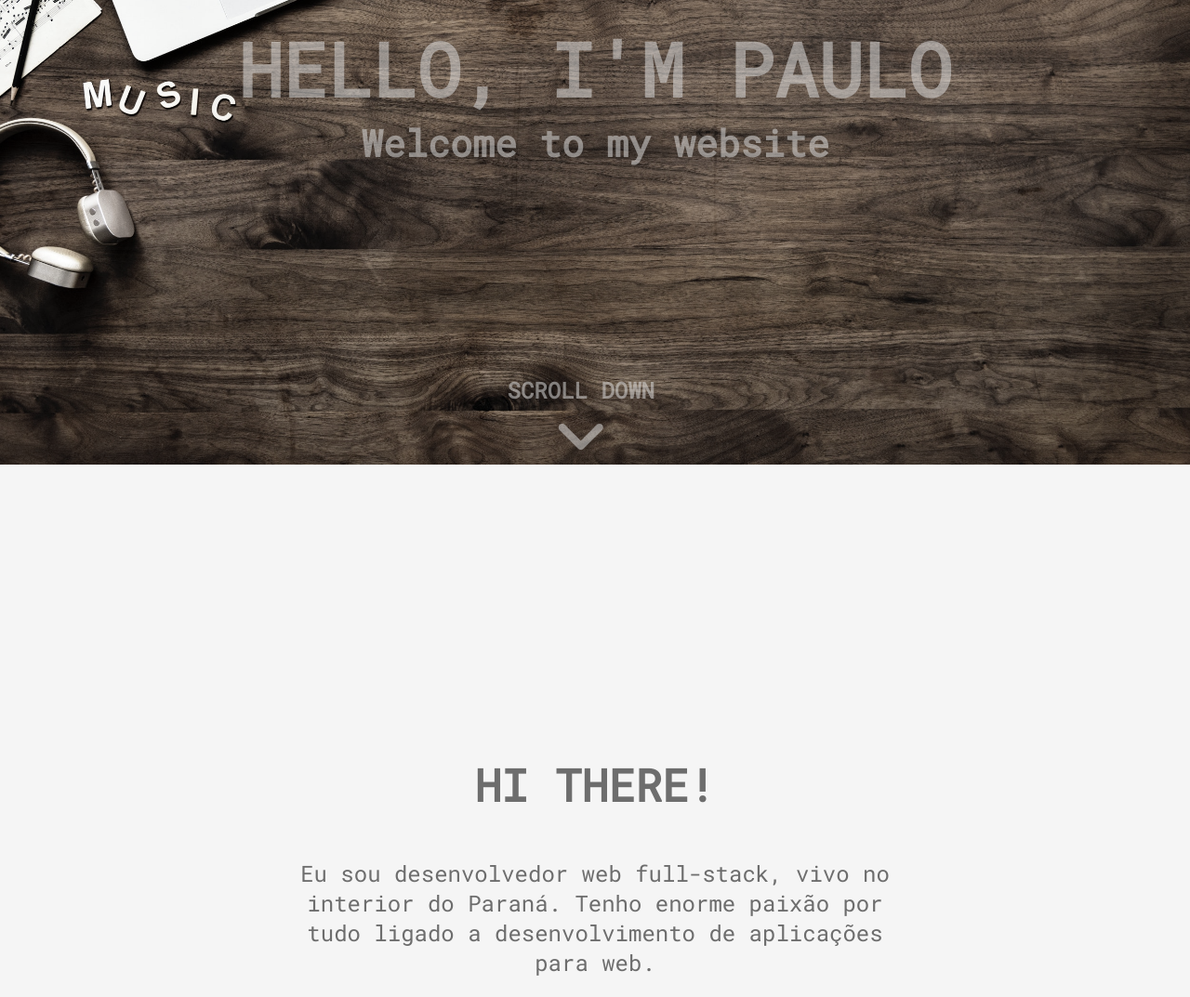
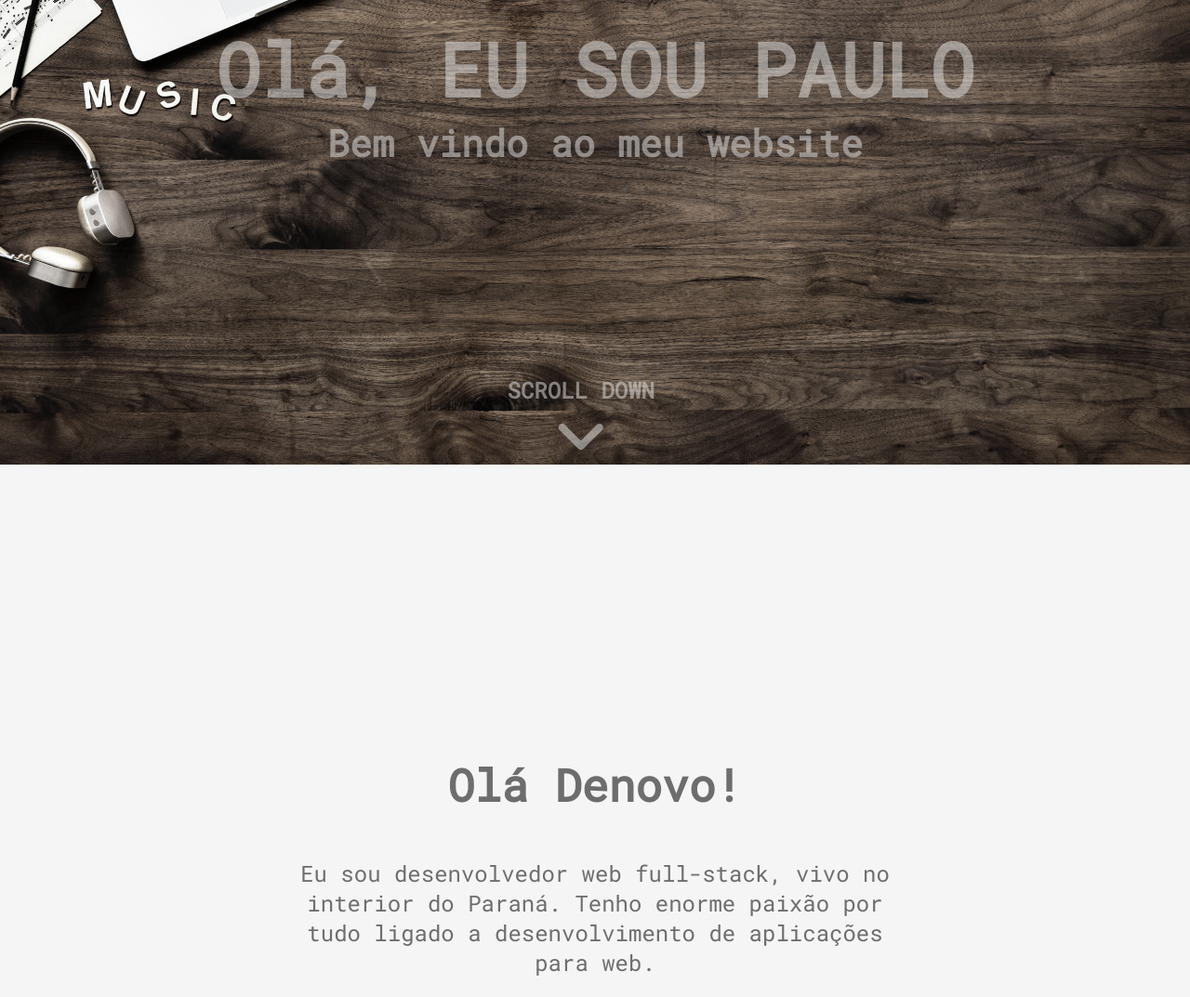
Before and after one commit to PauloFS01/mywebsite, a website: page dist/index.html in a window 1280 px wide. Shown: the part 300-1373 px from the top of the page at 93% size. Drawn offline with Linux system fonts and the light colour scheme.

Commit message:
feature/readme-and-fix

```diff
--- a/dist/index.html
+++ b/dist/index.html
@@ -76,8 +76,8 @@
           <!--desktop version-->
           <div id="desktop-presentation" class="desktop-hiddens">
             <div id="bg-blur"></div>
-            <h1>HELLO, I'M PAULO</h1>
-            <h2>Welcome to my website</h2>
+            <h1>Olá, EU SOU PAULO</h1>
+            <h2>Bem vindo ao meu website</h2>
             <div id="scroll-down">
               <a href="#Welcome">
                 <h3>SCROLL DOWN</h3>
@@ -93,7 +93,7 @@
         <a name="Welcome" id="Welcome"></a>
         <div class="container welcome">
           <div id="welcome-message">
-            <h1>HI THERE!</h1>
+            <h1>Olá Denovo!</h1>
             <!-- <p class="desktop-hiddens ">
               I am a full-stack web developer, I am based in Paraná Brasil. I
               have a strong passion for anything related to developing web
```
Also changed, not shown: README.md (added), previews/contact.png (added), previews/habilities.png (added), 1 other file.
